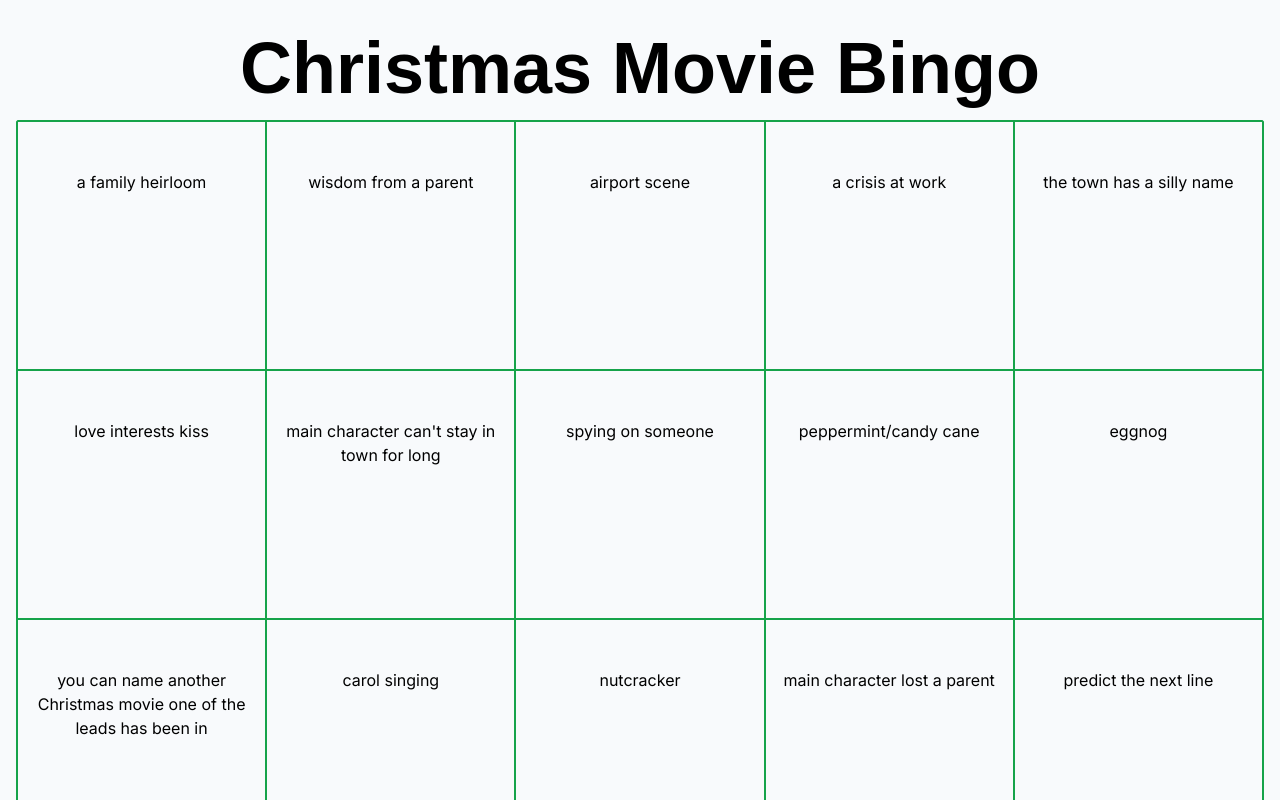
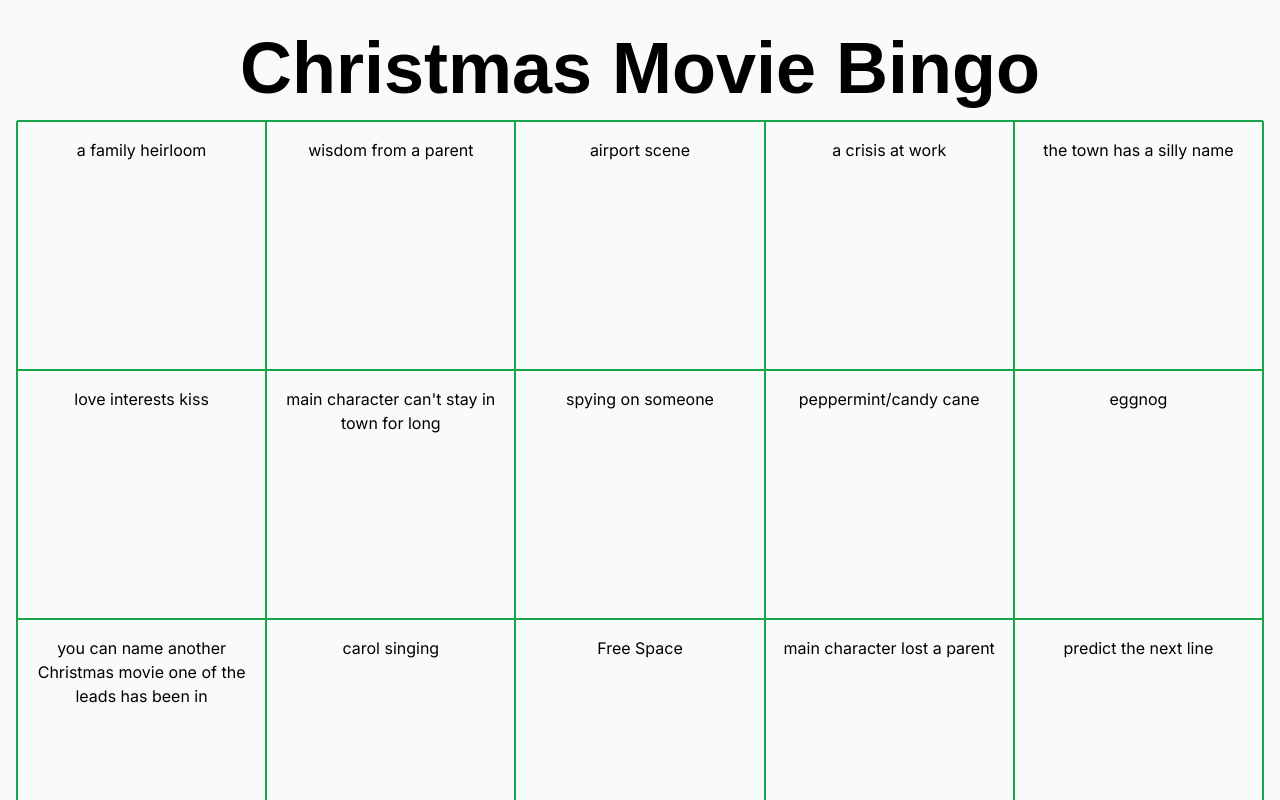
Before and after one commit to rmkerr/holidaybingo, a Next.js app: page / in a window 1280 px wide. Shown: the top 800 px of the page. Built offline with nearby package versions, Linux system fonts and the light colour scheme; a web font is replaced by a local one.

Commit message:
more printability + free space fix

```diff
--- a/app/page.tsx
+++ b/app/page.tsx
@@ -15,7 +15,9 @@ function shuffleArray(array: any) {
 
 export default function Home() {
   shuffleArray(squares);
-  const selected = squares.slice(0, 25);
+  let squaresCopy = [...squares];
+  squaresCopy[12] = "Free Space";
+  const selected = squaresCopy.slice(0, 25);
   return (
     <div className="container mx-auto bg-slate-50 p-4 drop-shadow">
       <div className="w-full text-7xl my-4">
@@ -26,8 +28,8 @@ export default function Home() {
       <div className="grid grid-cols-5 border border-green-600 rounded-sm">
         {selected.map((element) => {
           return (
-            <div className="grow aspect-square text-center border border-green-600 py-12 px-4">
-              <span className="">{element}</span>
+            <div className="grow aspect-square text-center border border-green-600 p-4">
+              <span className="print:text-sm">{element}</span>
             </div>
           );
         })}
```
